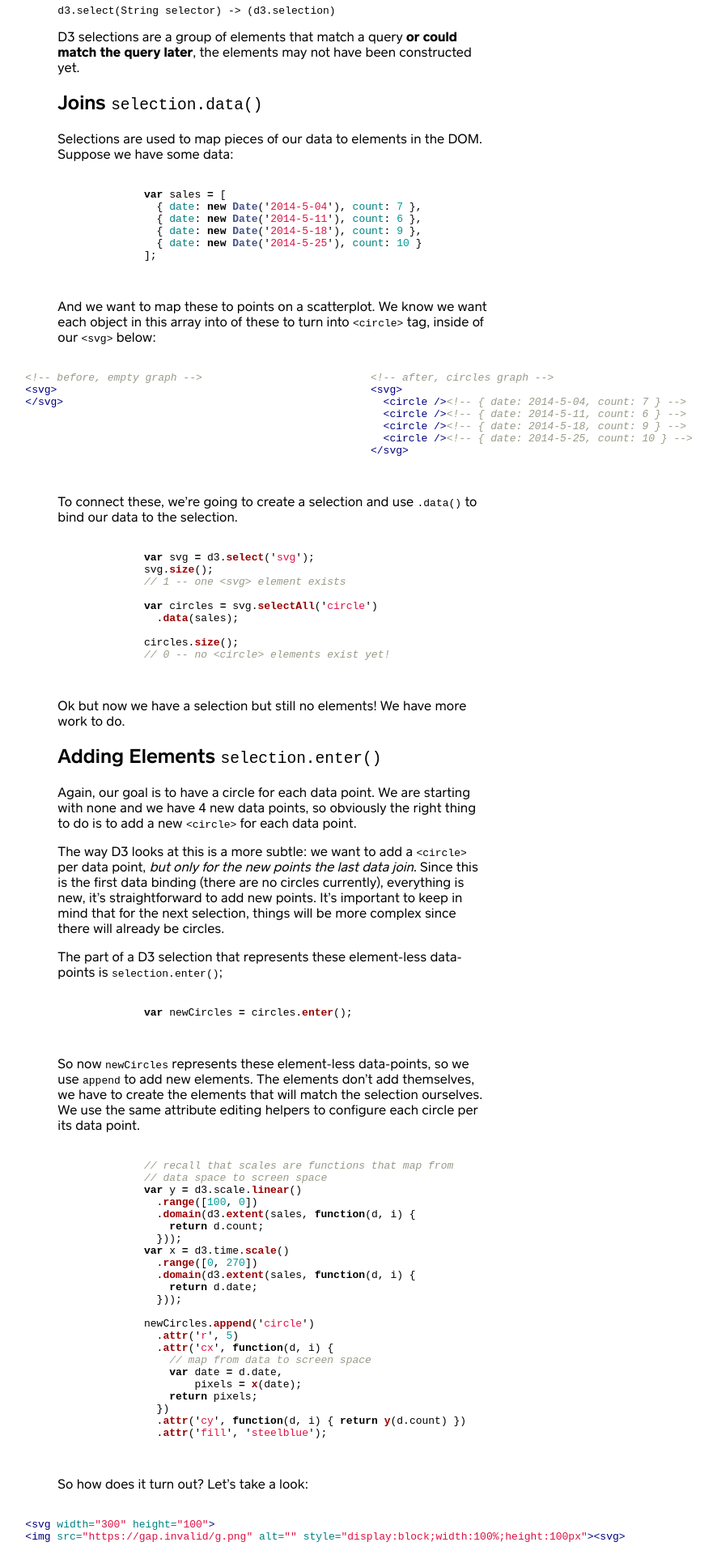
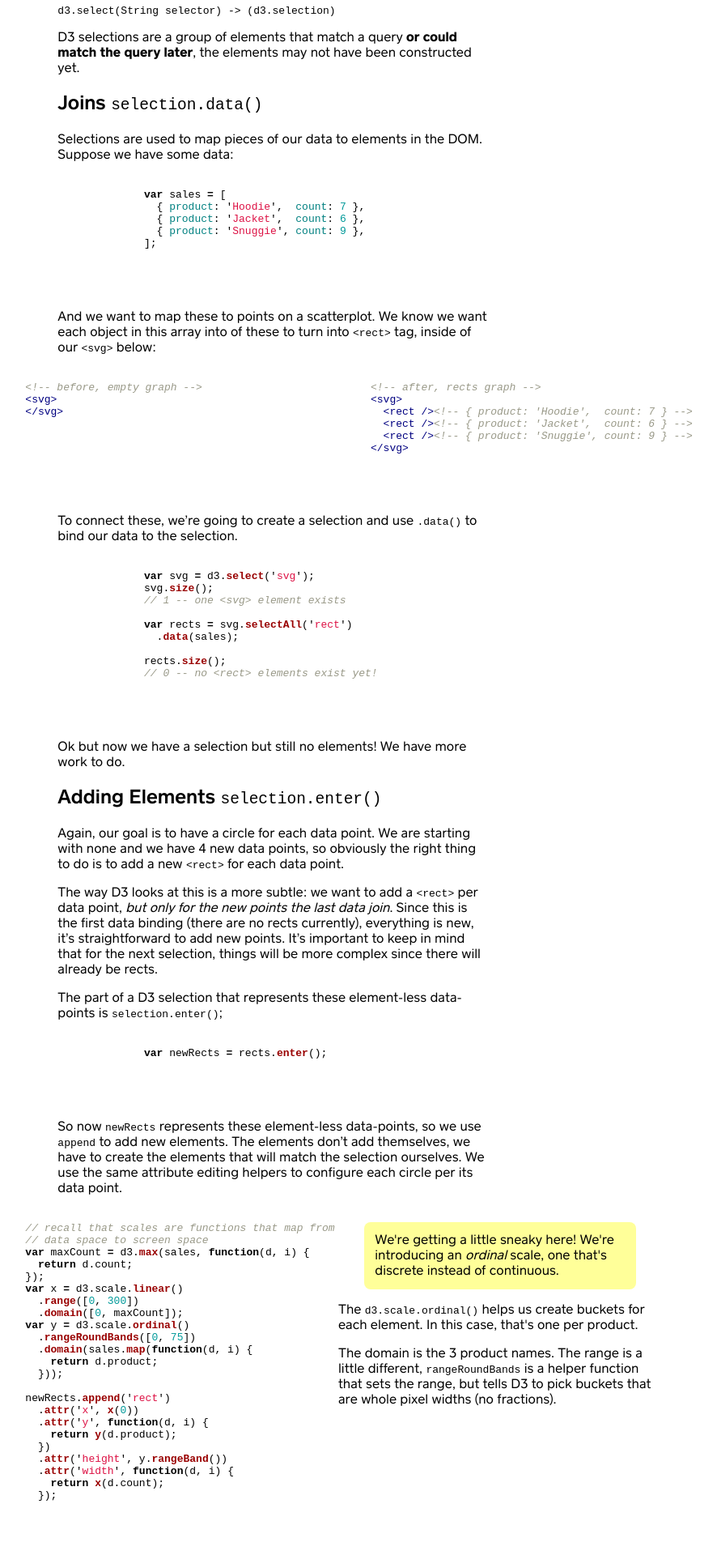
Before and after one commit to square/intro-to-d3, a Jekyll site: the page built from z03-data-binding.md, in a window 1280 px wide. Shown: the part 649-2569 px from the top of the page at 81% size, without its empty margins (302-1188 px from the left). Built offline with Jekyll 4.4.1, drawn with Linux system fonts in a browser that asks for light colours; some of the changed text lies outside the part shown.

Commit message:
Switch the data binding example to a bar graph

```diff
--- a/css/main.css
+++ b/css/main.css
@@ -155,6 +155,11 @@ frame, iframe {
   width: 300pt;
   float: left;
   margin-right: 20pt;
+  margin-bottom: 20pt;
+}
+
+.example .toggle {
+  display: block;
 }
 
 .example:last-child {
--- /dev/null
+++ b/javascripts/data-binding.js
@@ -0,0 +1,114 @@
+(function() {
+  /* Simple transition examples */
+  var days = [],
+      maxCount = 0;
+
+  d3.selectAll('.ex-2 .example-source table').each(function() {
+    var table = d3.select(this),
+        data = [];
+
+    table.selectAll('tr').each(function() {
+      var row = d3.select(this),
+          product = null,
+          count = null;
+
+      row.selectAll('td').each(function(d, i) {
+        var td = d3.select(this);
+        if (i == 0) {
+          product = td.text();
+        } else {
+          count = parseInt(td.text());
+          maxCount = Math.max(count, maxCount);
+        }
+      });
+
+      data.push({
+        product: product,
+        count: count
+      });
+    })
+
+    days.push(data);
+  });
+
+  var sales = days[0];
+
+  var width = 300,
+      height = 75;
+
+  var x = d3.scale.linear()
+    .range([0, 300])
+    .domain([0, maxCount]);
+  var y = d3.scale.ordinal()
+    .rangeRoundBands([0, 75])
+    .domain(sales.map(function(d, i) {
+      return d.product;
+    }));
+
+  (function() {
+    /* Plain example, jump transition */
+    var sales = days[0];
+
+    var svg = d3.select('.ex-2 .example-result svg')
+
+    d3.select('.ex-2 .toggle').on('click', function() {
+      sales = (sales == days[0]) ? days[1] : days[0];
+      update();
+    })
+
+    function update() {
+      var rects = svg.selectAll('rect')
+        .data(sales, function(d, i) { return d.product });
+
+      // When we enter, we only want to add the rect
+      rects.enter()
+        .append('rect');
+
+      // The default selection is the update selection
+      rects
+        .attr('x', x(0))
+        .attr('y', function(d, i) {
+          return y(d.product);
+        })
+        .attr('height', y.rangeBand())
+        .attr('width', function(d, i) {
+          return x(d.count);
+        });
+    };
+
+    update();
+  })();
+
+  (function() {
+    /* Fancy example, smooth transition */
+    var sales = days[0];
+
+    var svg = d3.select('.ex-3 .example-result svg');
+
+    d3.select('.ex-3 .toggle').on('click', function() {
+      sales = (sales == days[0]) ? days[1] : days[0];
+      update();
+    })
+
+    function update() {
+      var rects = svg.selectAll('rect')
+        .data(sales, function(d, i) { return d.product });
+
+      // When we enter, we only want to add the rect
+      rects.enter()
+        .append('rect');
+
+      rects.transition()
+        .attr('x', x(0))
+        .attr('y', function(d, i) {
+          return y(d.product);
+        })
+        .attr('height', y.rangeBand())
+        .attr('width', function(d, i) {
+          return x(d.count);
+        });
+    };
+
+    update();
+  })();
+})();
--- a/z03-data-binding.md
+++ b/z03-data-binding.md
@@ -45,17 +45,16 @@ have some data:
   <div class="example">
     {% highlight javascript %}
 var sales = [
-  { date: new Date('2014-5-04'), count: 7 },
-  { date: new Date('2014-5-11'), count: 6 },
-  { date: new Date('2014-5-18'), count: 9 },
-  { date: new Date('2014-5-25'), count: 10 }
+  { product: 'Hoodie',  count: 7 },
+  { product: 'Jacket',  count: 6 },
+  { product: 'Snuggie', count: 9 },
 ];
     {% endhighlight %}
   </div>
 </div>
 
 And we want to map these to points on a scatterplot. We know we want each object
-in this array into of these to turn into `<circle>` tag, inside of our `<svg>`
+in this array into of these to turn into `<rect>` tag, inside of our `<svg>`
 below:
 
 <div class="example-row-2">
@@ -69,12 +68,11 @@ below:
 
   <div class="example">
     {% highlight html %}
-<!-- after, circles graph -->
+<!-- after, rects graph -->
 <svg>
-  <circle /><!-- { date: 2014-5-04, count: 7 } -->
-  <circle /><!-- { date: 2014-5-11, count: 6 } -->
-  <circle /><!-- { date: 2014-5-18, count: 9 } -->
-  <circle /><!-- { date: 2014-5-25, count: 10 } -->
+  <rect /><!-- { product: 'Hoodie',  count: 7 } -->
+  <rect /><!-- { product: 'Jacket',  count: 6 } -->
+  <rect /><!-- { product: 'Snuggie', count: 9 } -->
 </svg>
     {% endhighlight %}
   </div>
@@ -90,11 +88,11 @@ var svg = d3.select('svg');
 svg.size();
 // 1 -- one <svg> element exists
 
-var circles = svg.selectAll('circle')
+var rects = svg.selectAll('rect')
   .data(sales);
 
-circles.size();
-// 0 -- no <circle> elements exist yet!
+rects.size();
+// 0 -- no <rect> elements exist yet!
     {% endhighlight %}
   </div>
 </div>
@@ -105,14 +103,14 @@ Ok but now we have a selection but still no elements! We have more work to do.
 
 Again, our goal is to have a circle for each data point. We are starting with
 none and we have 4 new data points, so obviously the right thing to do is to
-add a new `<circle>` for each data point.
+add a new `<rect>` for each data point.
 
-The way D3 looks at this is a more subtle: we want to add a `<circle>`
+The way D3 looks at this is a more subtle: we want to add a `<rect>`
 per data point, *but only for the new points the last data join*. Since this
-is the first data binding (there are no circles currently), everything is new,
+is the first data binding (there are no rects currently), everything is new,
 it's straightforward to add new points. It's important to keep in mind that for
 the next selection, things will be more complex since there will already be
-circles.
+rects.
 
 The part of a D3 selection that represents these element-less data-points
 is `selection.enter()`;
@@ -120,44 +118,61 @@ is `selection.enter()`;
 <div class="example-row-1">
   <div class="example">
     {% highlight javascript %}
-var newCircles = circles.enter();
+var newRects = rects.enter();
     {% endhighlight %}
   </div>
 </div>
 
-So now `newCircles` represents these element-less data-points, so we use
+So now `newRects` represents these element-less data-points, so we use
 `append` to add new elements. The elements don't add themselves, we have to
 create the elements that will match the selection ourselves. We use the same
 attribute editing helpers to configure each circle per its data point.
 
 
-<div class="example-row-1">
+<div class="example-row-2">
   <div class="example">
     {% highlight javascript %}
 // recall that scales are functions that map from
 // data space to screen space
-var y = d3.scale.linear()
-  .range([100, 0])
-  .domain(d3.extent(sales, function(d, i) {
-    return d.count;
-  }));
-var x = d3.time.scale()
-  .range([0, 270])
-  .domain(d3.extent(sales, function(d, i) {
-    return d.date;
+var maxCount = d3.max(sales, function(d, i) {
+  return d.count;
+});
+var x = d3.scale.linear()
+  .range([0, 300])
+  .domain([0, maxCount]);
+var y = d3.scale.ordinal()
+  .rangeRoundBands([0, 75])
+  .domain(sales.map(function(d, i) {
+    return d.product;
   }));
 
-newCircles.append('circle')
-  .attr('r', 5)
-  .attr('cx', function(d, i) {
-    // map from data to screen space
-    var date = d.date,
-        pixels = x(date);
-    return pixels;
+newRects.append('rect')
+  .attr('x', x(0))
+  .attr('y', function(d, i) {
+    return y(d.product);
   })
-  .attr('cy', function(d, i) { return y(d.count) })
-  .attr('fill', 'steelblue');
+  .attr('height', y.rangeBand())
+  .attr('width', function(d, i) {
+    return x(d.count);
+  });
     {% endhighlight %}
+  </div>
+
+  <div class="example">
+    <div class="info">
+      We're getting a little sneaky here! We're introducing an <em>ordinal</em>
+      scale, one that's discrete instead of continuous.
+    </div>
+
+    <p>
+      The <kbd>d3.scale.ordinal()</kbd> helps us create buckets for each
+      element. In this case, that's one per product.
+    </p>
+    <p>
+      The domain is the 3 product names. The range is a little different,
+      <kbd>rangeRoundBands</kbd> is a helper function that sets the range, but
+      tells D3 to pick buckets that are whole pixel widths (no fractions).
+    </p>
   </div>
 </div>
 
@@ -201,25 +216,24 @@ the opposite of `append()`.
 <div class="example-row-2">
   <div class="example">
     {% highlight javascript %}
-sales.shift(); // drops the first element
+sales.pop(); // drops the last element
 
-var circles = circles.data(sales); // join the data again
+var rects = rects.data(sales); // join the data again
 
-var circlesToRemove = circles.exit();
+var rectsToRemove = rects.exit();
 
-circlesToRemove.size()
+rectsToRemove.size()
 // 1 -- one element is part of the exit selection
 
-circlesToRemove.remove(); // instantly removes
+rectsToRemove.remove(); // instantly removes
     {% endhighlight %}
   </div>
 
   <div class="example">
     <svg width="300" height="100">
       <g transform="translate(5, 5)">
-        <circle r="5" cx="90"  cy="40" fill="steelblue" />
-        <circle r="5" cx="180" cy="10" fill="steelblue" />
-        <circle r="5" cx="270" cy="0"  fill="steelblue" />
+        <rect x="0" y="0"  height="25" width="233.33" />
+        <rect x="0" y="25" height="25" width="200" />
       </g>
     </svg>
   </div>
@@ -263,31 +277,31 @@ separate arrays.
   <div class="example">
     {% highlight javascript %}
 var sales1 = [
-  { date: new Date('2014-5-04'), count: 7 },
-  { date: new Date('2014-5-11'), count: 6 }
+  { product: 'Hoodie', count: 7 },
+  { product: 'Jacket', count: 6 }
 ];
 
 var sales2 = [
-  { date: new Date('2014-5-11'), count: 6 }, // same
-  { date: new Date('2014-5-18'), count: 9 }  // new
+  { product: 'Jacket',  count: 6 }, // same
+  { product: 'Snuggie', count: 9 }  // new
 ];
 
-var circles = svg.selectAll('circle')
-  .data(sales1, function(d, i) { return d.date; } );
+var rects = svg.selectAll('rect')
+  .data(sales1, function(d, i) { return d.product; } );
 
-circles.enter().append('circle');
+rects.enter().append('rect');
 
-circles.size();
+rects.size();
 // 2 -- first join, adds two new elements
 
-var nextCircles = circles
-  .data(sales2, function(d, i) { return d.date; });
+var nextrects = rects
+  .data(sales2, function(d, i) { return d.product; });
 
-nextCircles.exit().size();
+nextrects.exit().size();
 // 1 -- one element to remove
-nextCircles.exit().remove();
+nextrects.exit().remove();
 
-nextCircles.enter().append('circle'); // adds one element
+nextrects.enter().append('rect'); // adds one element
     {% endhighlight %}
   </div>
 </div>
@@ -304,8 +318,8 @@ transitions. The key function is critical here for object permanence.
 Suppose we have per-product sales we want to update as more products are sold?
 We can use transitions to demonstrate this update.
 
-<div class="example-row-2">
-  <div class="example">
+<div class="ex-2 example-row-2">
+  <div class="example example-source">
     <table class="data-table">
       <thead>
         <tr>
@@ -335,7 +349,7 @@ We can use transitions to demonstrate this update.
     </table>
   </div>
 
-  <div class="example">
+  <div class="example example-source">
     <table class="data-table">
       <thead>
         <tr>
@@ -366,27 +380,94 @@ We can use transitions to demonstrate this update.
   </div>
 </div>
 
-<div class="example-row-2">
+<div class="ex-2 example-row-2">
   <div class="example">
     {% highlight javascript %}
-      var day1Sales =
+function toggle() {
+  sales = (sales == days[0]) ? days[1] : days[0];
+  update();
+}
+
+function update() {
+  var rects = svg.selectAll('rect')
+    .data(sales, function(d, i) {
+      return d.product
+    });
+
+  // When we enter, we just want to create the rect,
+  rects.enter()
+    .append('rect');
+
+  // We configure the rects here so the values
+  // apply to it applies to both new and existing
+  // rects
+  rects
+    .attr('x', x(0))
+    .attr('y', function(d, i) {
+      return y(d.product);
+    })
+    .attr('height', y.rangeBand())
+    .attr('width', function(d, i) {
+      return x(d.count);
+    });
+};
     {% endhighlight %}
   </div>
 
-  <div class="example">
-    WOWOW
+  <div class="example example-result">
+    <div>
+      <svg width="300" height="100"></svg>
+      <button class="toggle">toggle()</button>
+    </div>
   </div>
 </div>
 
+Ok, but now time to make it pretty. That's where `selection.transition()`
+comes in. In the above example, we were just using the plain update
+selection to change the values. Here, we'll use `transition()` to make our transition much slicker.
 
----
+<div class="ex-3 example-row-2">
+  <div class="example">
+    {% highlight javascript %}
+function toggle() {
+  sales = (sales == days[0]) ? days[1] : days[0];
+  update();
+}
 
-So what does D3 actually do?
+function update() {
+  var rects = svg.selectAll('rect')
+    .data(sales, function(d, i) {
+      return d.product
+    });
 
-axis / scales / coordinate systems (input data maps to here, x/y maps to screen)
-I have a range of 20 x 20 units, but it maps to a box of 400x500 on the screen (flipped coords, etc)
-SVG is Y-Down, most graphs are Y-UP
-units / labels (auto-generate date labels, etc)
-Dates!
-colors are just another scale!
-ZOMG color 10
+  rects.enter()
+    .append('rect');
+
+  rects.transition() // NEW!
+    .attr('x', x(0))
+    .attr('y', function(d, i) {
+      return y(d.product);
+    })
+    .attr('height', y.rangeBand())
+    .attr('width', function(d, i) {
+      return x(d.count);
+    });
+};
+    {% endhighlight %}
+  </div>
+
+  <div class="example example-result">
+    <div>
+      <svg width="300" height="100"></svg>
+      <button class="toggle">toggle()</button>
+    </div>
+  </div>
+</div>
+
+Ok! That was the basics! Let's go on to some more fun examples.
+
+<a href="{{ "/examples/" | prepend: site.baseurl }}" class="giant-button">
+  Next
+</a>
+
+<script type="text/javascript" src="{{ "/javascripts/data-binding.js" | prepend: site.baseurl }}"></script>
```
Also changed, not shown: z04-examples.md (+14 -0 lines), examples/binding.svg.
